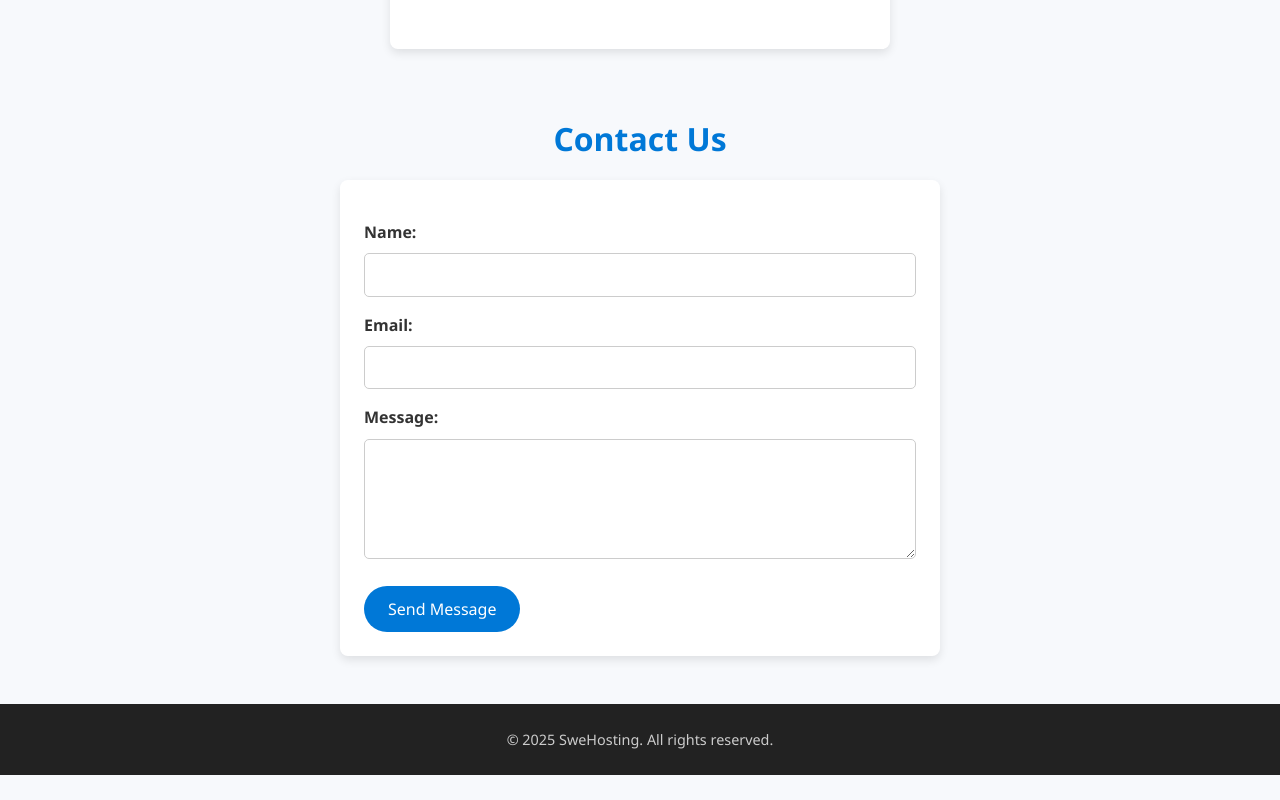
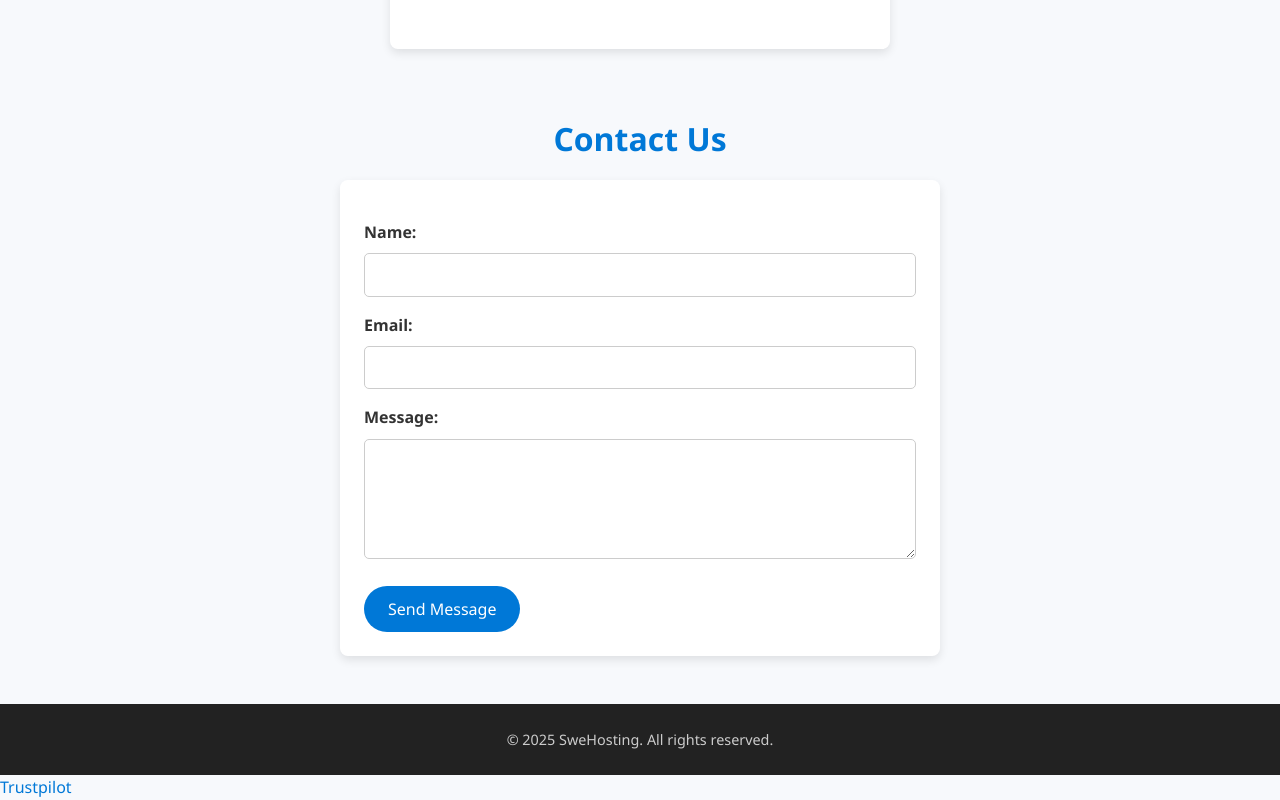
Before and after one commit to SweHostingInc/swehostinginc.github.io, a plain HTML site: page index.html in a window 1280 px wide. Shown: the part 1469-2269 px from the top of the page. Before the commit the page ends 2244 px from the top, so only its background shows below. Drawn offline with Linux system fonts and the light colour scheme.

Commit message:
Update index.html

```diff
--- a/index.html
+++ b/index.html
@@ -440,4 +440,11 @@
     });
   </script>
 </body>
+
+  <!-- TrustBox widget - Review Collector -->
+<div class="trustpilot-widget" data-locale="en-US" data-template-id="56278e9abfbbba0bdcd568bc" data-businessunit-id="68a964c1870691dd67b85868" data-style-height="52px" data-style-width="100%" data-token="f569aec7-0774-4634-8cd9-2a703f3b578b">
+  <a href="https://www.trustpilot.com/review/swehosting.pl" target="_blank" rel="noopener">Trustpilot</a>
+</div>
+<!-- End TrustBox widget -->
+
 </html>
```
